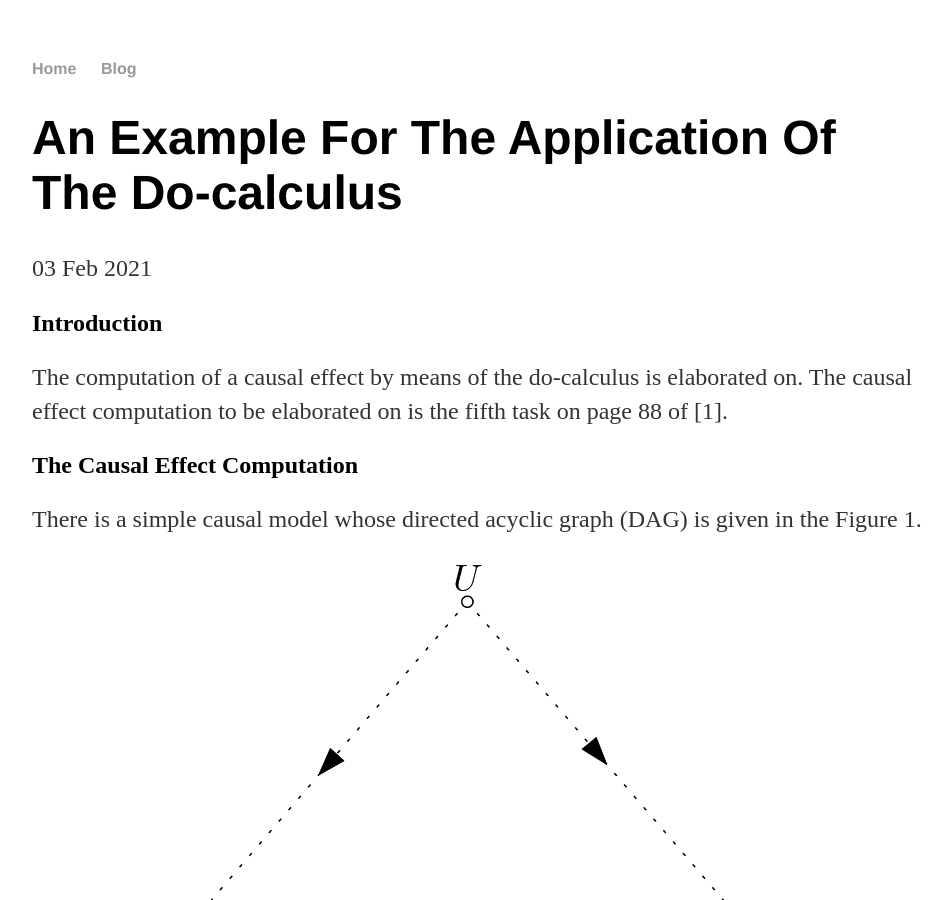
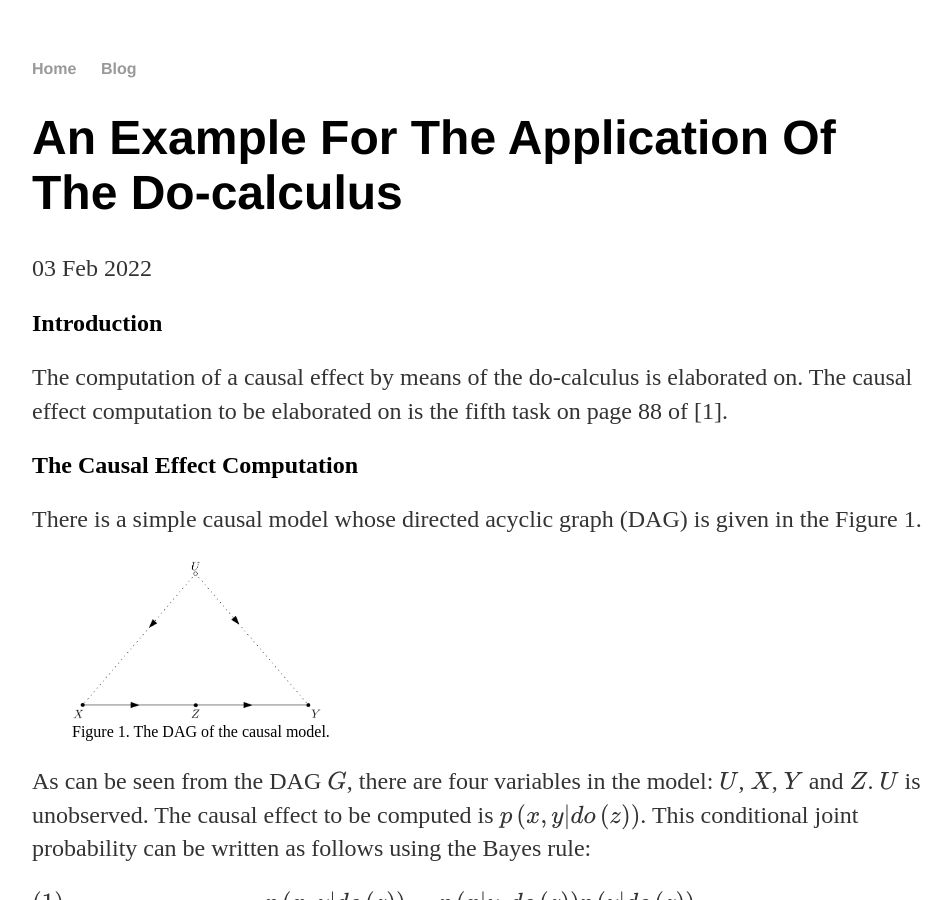
Before and after one commit to SaffetGokcenSen/saffetgokcensen.github.io, a Jekyll site: the page built from _posts/2022-02-03-an-example-for-the-application-of-the-do-calculus.md, in a window 1280 px wide and 900 px high. Shown: the whole window, without its empty margins (160-1112 px from the left). Built offline with Jekyll 4.4.1, drawn with Linux system fonts in a browser that asks for light colours.

Commit message:
rename the file and update max width

```diff
--- a/_posts/2021-02-03-an-example-for-the-application-of-the-do-calculus.md
+++ b/_posts/2022-02-03-an-example-for-the-application-of-the-do-calculus.md
@@ -8,7 +8,7 @@ The computation of a causal effect by means of the do-calculus is elaborated on.
 ## The Causal Effect Computation
 There is a simple causal model whose directed acyclic graph (DAG) is given in the Figure 1.
 <figure>
-   <img src="/assets/orig_dag.png" style="max-width: 800px;">
+   <img src="/assets/orig_dag.png" style="max-width: 250px;">
    <figcaption>Figure 1. The DAG of the causal model.</figcaption>
 </figure>
 As can be seen from the DAG $G$, there are four variables in the model: $U$, $X$, $Y$ and $Z$. $U$ is unobserved. The causal effect to be computed is $p\left(x,y|do\left(z\right)\right)$. This conditional joint probability can be written as follows using the Bayes rule:
@@ -21,7 +21,7 @@ Let $p\left(x|y,do\left(z\right)\right)$ be attempted for computation. Can the i
 \end{equation}
 It must be examined if $\left(X \perp\!\!\!\!\perp Z | Y\right)$ in $G\_{\underline{Z}}$. $G\_{\underline{Z}}$ is a modified version of the original DAG $G$. The arrows going out of $Z$ are removed from $G$ to obtain $G\_{\underline{Z}}$. $G\_{\underline{Z}}$ is shown in the Figure 2.
 <figure>
-   <img src="/assets/dag_Z_underline.png" style="max-width: 800px;">
+   <img src="/assets/dag_Z_underline.png" style="max-width: 250px;">
    <figcaption>Figure 2. The graph $G\_{\underline{Z}}$.</figcaption>
 </figure>
 As can easily be detected from $G\_{\underline{Z}}$, $X$ and $Z$ are conditionally d-connected given $Y$ through the path $X \rightarrow Z$. Therefore, the intervention on $Z$ cannot be replaced with the observation of $Z$:
@@ -44,7 +44,7 @@ A way into a solution may be obtained by replacing the observation of $Y$ with t
 \end{equation}
 It must be studied if $X \perp\!\!\!\!\perp Y$ in $G\_{\overline{Z}\underline{Y}}$. $G\_{\overline{Z}\underline{Y}}$ can be obtained from $G$ by removing the arrows entering $Z$ and the arrows going out of $Y$. $G\_{\overline{Z}\underline{Y}}$ is displayed in the Figure 3.
 <figure>
-   <img src="/assets/dag_Z_overline_Y_underline.png" style="max-width: 800px;">
+   <img src="/assets/dag_Z_overline_Y_underline.png" style="max-width: 250px;">
    <figcaption>Figure 3. The graph $G\_{\overline{Z}\underline{Y}}$ or the graph $G\_{\overline{Z}}$..</figcaption>
 </figure>
 The graph $G\_{\overline{Z}\underline{Y}}$ implies that $X$ and $Y$ are d-connected through the path $X \leftarrow U \rightarrow Y$. This means that the observation of $Y$ cannot be replaced by the intervention on $Y$:
```
